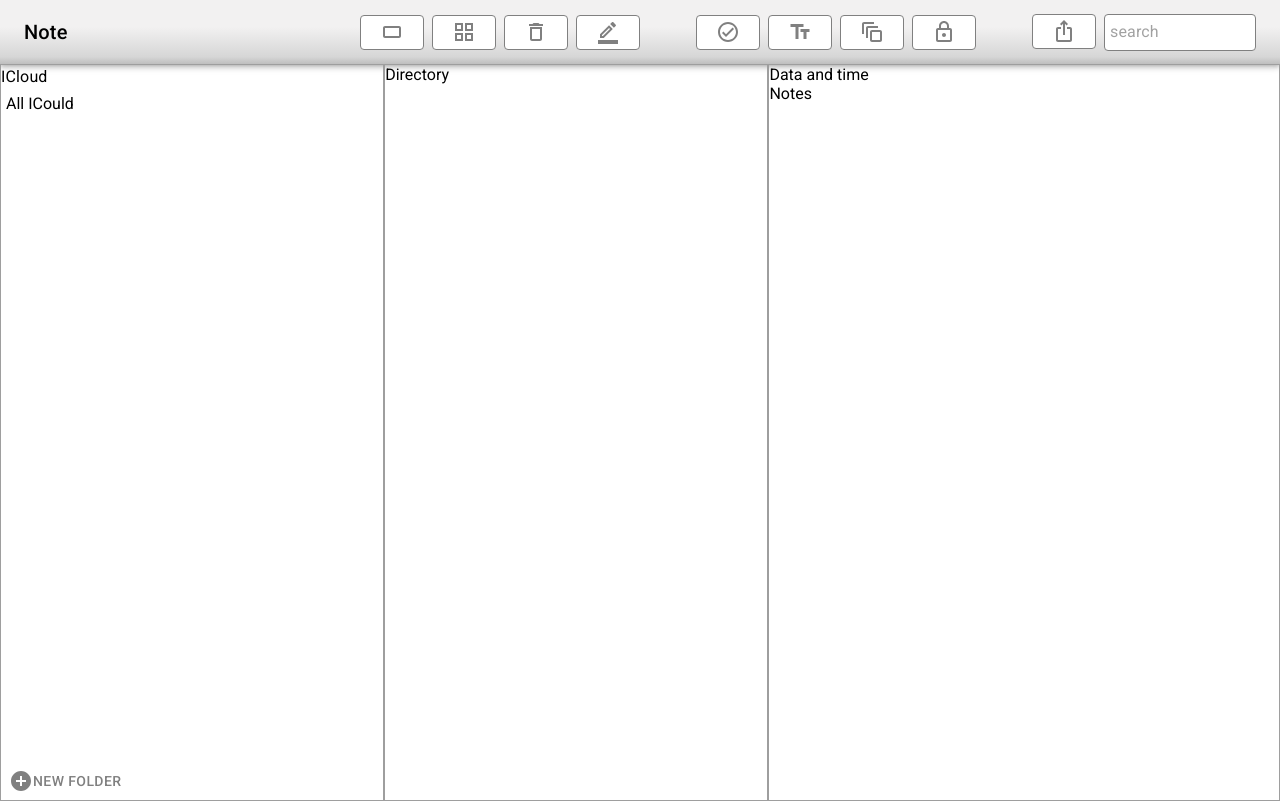
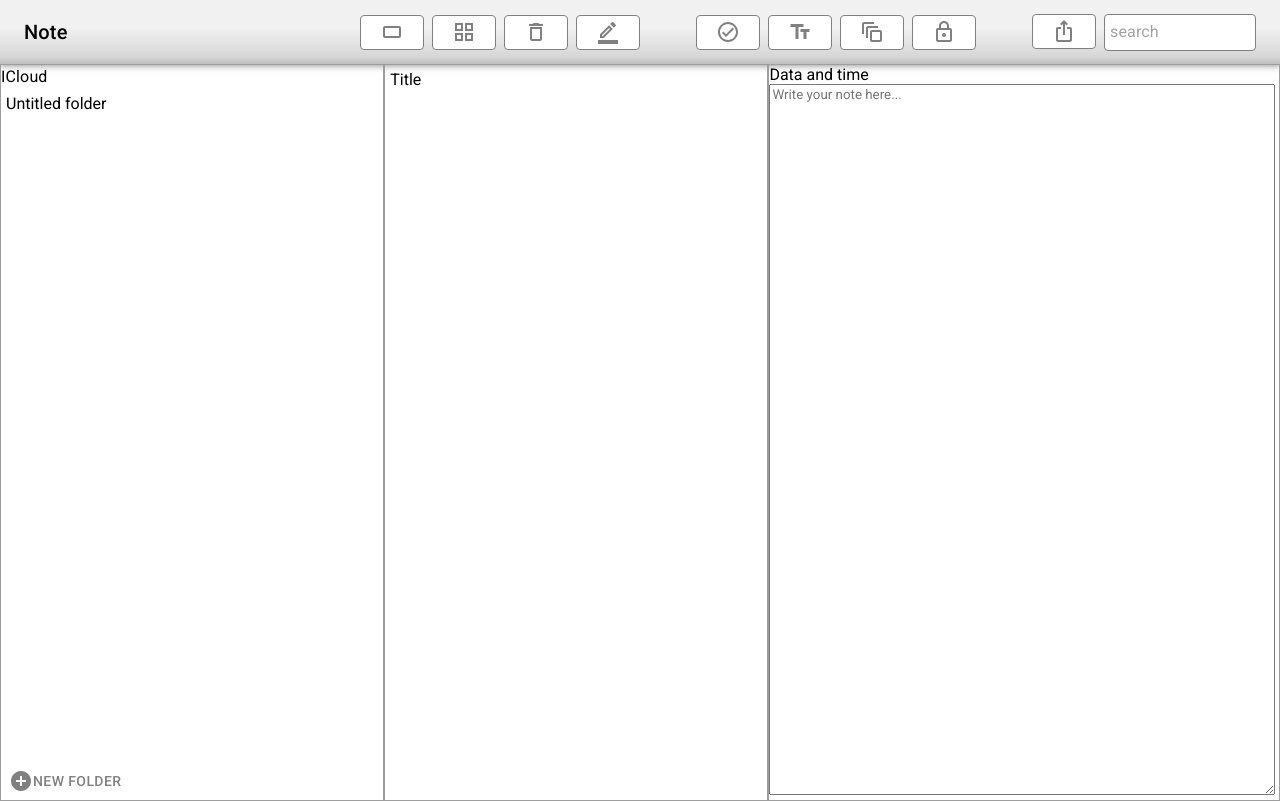
Before and after one commit to Madara1521/note-taker, a React (Create React App) app: page / in a window 1280 px wide. Both pictures are taken after a click on the button "NEW FOLDER". Built offline with nearby package versions, Linux system fonts and the light colour scheme.

Commit message:
add folder v1

```diff
--- a/package.json
+++ b/package.json
@@ -18,6 +18,7 @@
     "react-dom": "^18.2.0",
     "react-redux": "^8.0.5",
     "react-scripts": "5.0.1",
+    "react-uuid": "^2.0.0",
     "react-window": "^1.8.8",
     "redux": "^4.2.0",
     "styled-components": "^5.3.6",
@@ -48,7 +49,6 @@
     ]
   },
   "devDependencies": {
-    "eslint": "^7.00.0",
     "eslint-plugin-react": "^7.31.11"
   }
 }
--- a/src/App.js
+++ b/src/App.js
@@ -1,16 +1,29 @@
-import React from 'react'
+import React, { useState } from 'react'
 import Header from './Components/Header/Header'
 import { Box, Stack } from '@mui/material'
 import FoldersComponent from './Components/Content/FoldersComponent/FoldersComponent'
 import Notes from './Components/Content/Notes/Notes'
 import NoteDirectory from './Components/Content/NoteDirectory/NoteDirectory'
+import uuid from 'react-uuid'
 
 const App = () => {
+  const [folders, setNotes] = useState([])
+
+  const onAddFolder = () => {
+    const newNote = {
+      id: uuid(),
+      title: 'Untitled folder'
+    }
+    setNotes([newNote,...folders])
+  }
+
+
+
   return (
     <Box>
       <Header/>
       <Stack sx={{ minHeight: 'calc(100vh - 66px)' }} direction="row">
-        <FoldersComponent/>
+        <FoldersComponent folders={folders} onAddFolder={onAddFolder}/>
         <NoteDirectory/>
         <Notes/>
       </Stack>
--- a/src/Components/Content/Bottom/Bottom.js
+++ b/src/Components/Content/Bottom/Bottom.js
@@ -5,9 +5,9 @@ import { NewFolder } from './StyledBottom'
 
 
 
-const Bottom = () => {
+const Bottom = ({onAddFolder}) => {
   return (
-    <NewFolder>
+    <NewFolder onClick={onAddFolder}>
       <AddCircleOutlinedIcon/>
       <Typography variant="h7">New Folder</Typography>
     </NewFolder>
--- a/src/Components/Content/Bottom/StyledBottom.js
+++ b/src/Components/Content/Bottom/StyledBottom.js
@@ -5,5 +5,5 @@ export const NewFolder = styled(Button)({
   width: '100%',
   display: 'flex',
   justifyContent: 'start',
-  borderRadius: '0',
+  borderRadius: '0'
 })
--- a/src/Components/Content/FoldersComponent/FoldersComponent.js
+++ b/src/Components/Content/FoldersComponent/FoldersComponent.js
@@ -5,8 +5,7 @@ import { useStyles } from './FoldersStyled/FoldersStyled'
 import { connect } from 'react-redux'
 import { setTitle } from '../../Redux/store'
 
-
-const FoldersComponent = () => {
+const FoldersComponent = ({ folders, onAddFolder }) => {
   const classes = useStyles()
 
   return (
@@ -20,9 +19,13 @@ const FoldersComponent = () => {
         </Typography>
         <div className={classes.container}>
           <div className={classes.folders}>
-            <div className={classes.fileComponent}>All ICould</div>
+            {folders.map((folder) => (
+              <div className={classes.foldersComponent}>
+                {folder.title}
+              </div>
+            ))}
           </div>
-          <Bottom/>
+          <Bottom onAddFolder={onAddFolder}/>
         </div>
       </Stack>
     </Box>
--- a/src/Components/Content/FoldersComponent/FoldersStyled/FoldersStyled.js
+++ b/src/Components/Content/FoldersComponent/FoldersStyled/FoldersStyled.js
@@ -1,5 +1,4 @@
 import { makeStyles } from '@mui/styles'
-
 
 export const useStyles = makeStyles(() => ({
   container: {
@@ -9,13 +8,16 @@ export const useStyles = makeStyles(() => ({
     justifyContent: 'space-between',
   },
   folders: {
-    overflowY: 'scroll',
     height: 'calc(93vh - 70px)',
   },
-  fileComponent: {
+
+  foldersComponent: {
     display: 'flex',
     padding: '5px',
-    cursor: 'pointer'
-  }
+    cursor: 'pointer',
+    '&:hover': {
+      background: '#ddd'
+    }
+  },
 
 }))
--- a/src/Components/Content/NoteDirectory/NoteDirectory.js
+++ b/src/Components/Content/NoteDirectory/NoteDirectory.js
@@ -1,11 +1,16 @@
 import React from 'react'
 import { Box } from '@mui/material'
+import { useStylesDirectory } from './NoteDirectoryStyled/NoteDirectoryStyled'
 
 const NoteDirectory = () => {
+  const styleDirectory = useStylesDirectory()
+
   return (
     <Box flex={3} sx={{border:'1px solid #9e9e9e'}} >
-      <div>
-        Directory
+      <div className={styleDirectory.files}>
+        <div className={styleDirectory.fileComponent}>
+          Title
+        </div>
       </div>
     </Box>
   )
--- /dev/null
+++ b/src/Components/Content/NoteDirectory/NoteDirectoryStyled/NoteDirectoryStyled.js
@@ -0,0 +1,17 @@
+import { makeStyles } from '@mui/styles'
+
+export const useStylesDirectory = makeStyles(() => ({
+  files: {
+    height: 'calc(93vh - 70px)',
+  },
+
+  fileComponent: {
+    display: 'flex',
+    padding: '5px',
+    cursor: 'pointer',
+    '&:hover': {
+      background: '#ddd'
+    }
+  },
+
+}))
--- a/src/Components/Content/Notes/Notes.js
+++ b/src/Components/Content/Notes/Notes.js
@@ -1,15 +1,16 @@
 import React from 'react'
 import { Box } from '@mui/material'
+import { useStylesNotes } from './NotesStyled'
 
 const Notes = () => {
+  const styledNotes = useStylesNotes()
+
   return (
-    <Box flex={4} sx={{border:'1px solid #9e9e9e'}}>
+    <Box flex={4} sx={{ border: '1px solid #9e9e9e' }}>
       <div>
         Data and time
       </div>
-      <div>
-        Notes
-      </div>
+      <textarea className={styledNotes.noteEdit} id="body" placeholder="Write your note here..."></textarea>
     </Box>
   )
 }
--- /dev/null
+++ b/src/Components/Content/Notes/NotesStyled.js
@@ -0,0 +1,8 @@
+import { makeStyles } from '@mui/styles'
+
+export const useStylesNotes = makeStyles(() => ({
+  noteEdit: {
+    width: '98%',
+    height: 'calc(100vh - 95px)'
+  }
+}))
```
Also changed, not shown: .eslintrc.js (deleted), 1 other file (tests, documents, lock files or other folders).
